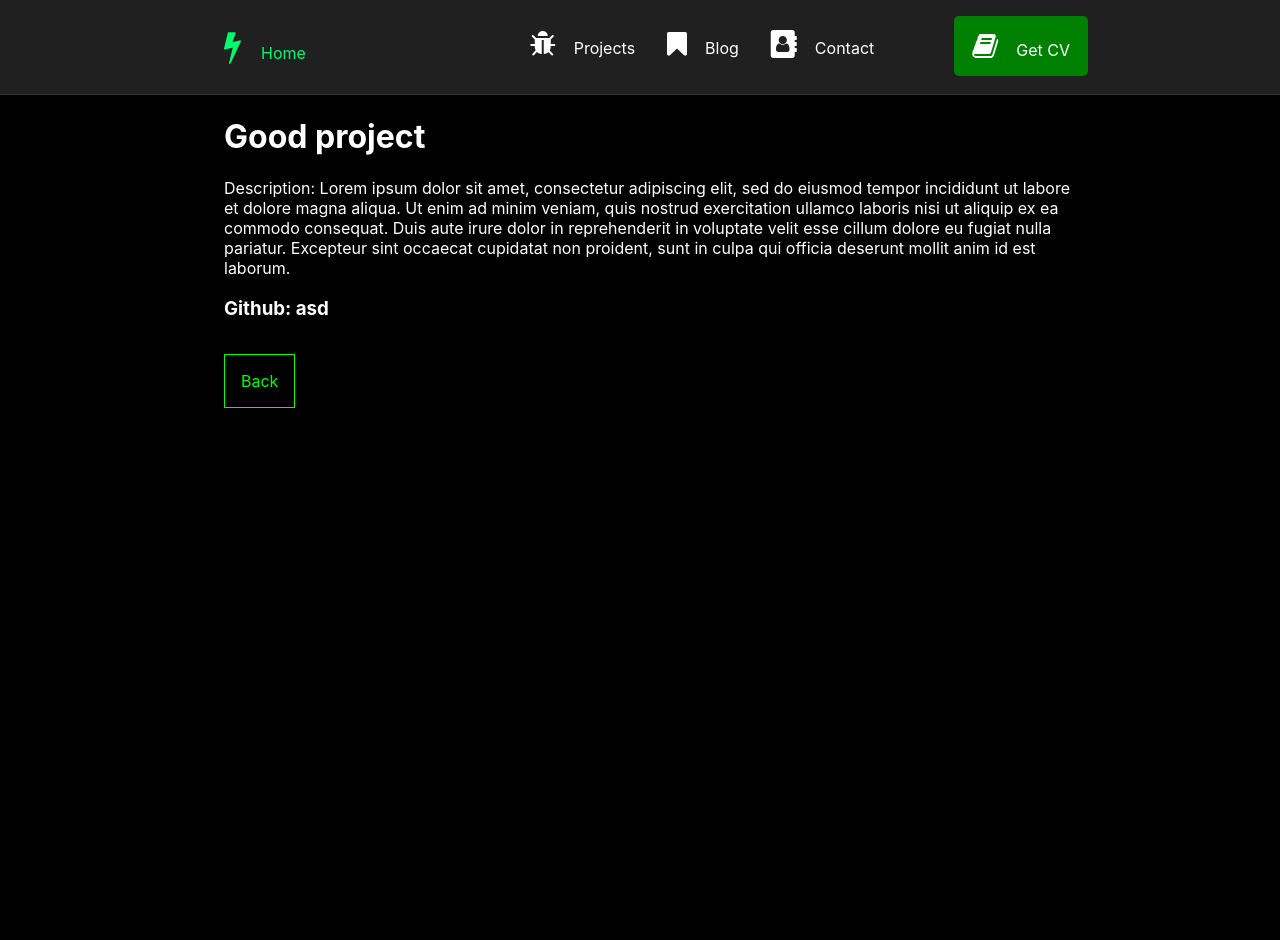
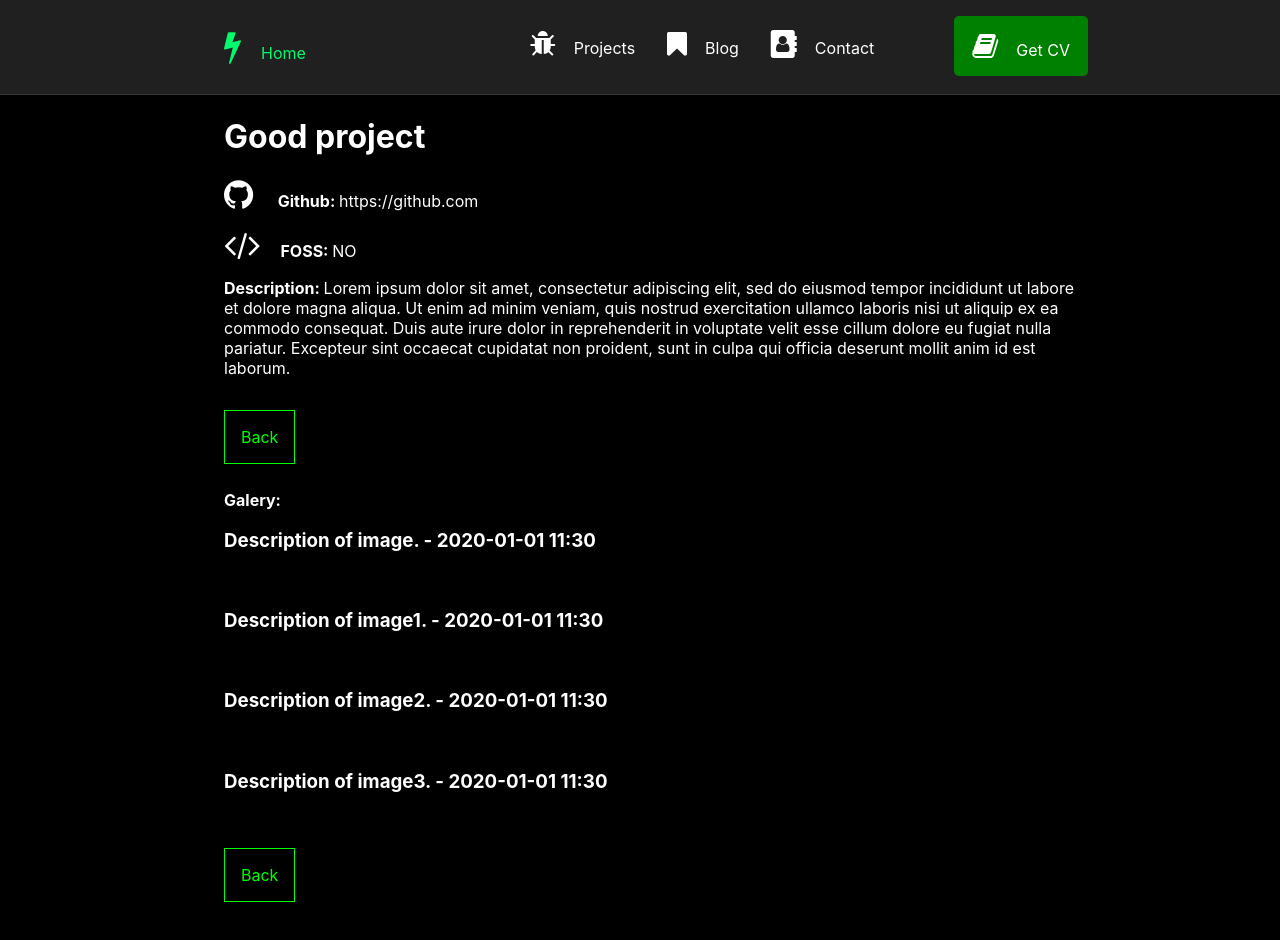
Before and after one commit to Ech4le/Portfolio, a React (Create React App) app in the folder front/: page /projects/0 in a window 1280 px wide. Shown: the top 940 px of the page. Before the commit the page ends 800 px from the top, so only its background shows below. Built offline with nearby package versions, Linux system fonts and the light colour scheme.

Commit message:
project details styled

```diff
--- a/front/src/App.js
+++ b/front/src/App.js
@@ -22,7 +22,13 @@ const App = () => {
             description: "Lorem ipsum dolor sit amet, consectetur adipiscing elit, sed do eiusmod tempor incididunt ut labore et dolore magna aliqua. Ut enim ad minim veniam, quis nostrud exercitation ullamco laboris nisi ut aliquip ex ea commodo consequat. Duis aute irure dolor in reprehenderit in voluptate velit esse cillum dolore eu fugiat nulla pariatur. Excepteur sint occaecat cupidatat non proident, sunt in culpa qui officia deserunt mollit anim id est laborum.",
             link: "#",
 			os: false,
-            image: Raspberry
+            image: Raspberry,
+            galery: [
+                { id: 0, image: Raspberry, description: "Description of image.",    dt: "2020-01-01 11:30" },
+                { id: 1, image: Raspberry, description: "Description of image1.",   dt: "2020-01-01 11:30" },
+                { id: 2, image: Raspberry, description: "Description of image2.",   dt: "2020-01-01 11:30" },
+                { id: 3, image: Raspberry, description: "Description of image3.",   dt: "2020-01-01 11:30" },
+            ]
         },
         {
             id: 1,
@@ -30,14 +36,16 @@ const App = () => {
             description: "Lorem ipsum dolor sit amet, consectetur adipiscing elit, sed do eiusmod tempor incididunt ut labore et dolore magna aliqua. Ut enim ad minim veniam, quis nostrud exercitation ullamco laboris nisi ut aliquip ex ea commodo consequat. Duis aute irure dolor in reprehenderit in voluptate velit esse cillum dolore eu fugiat nulla pariatur. Excepteur sint occaecat cupidatat non proident, sunt in culpa qui officia deserunt mollit anim id est laborum.",
             link: "#",
 			os: false,
-            image: Raspberry
+            image: Raspberry,
+            galery: []
         },
         {
             id: 2,
             name: "Good project",
             description: "Lorem ipsum dolor sit amet, consectetur adipiscing elit, sed do eiusmod tempor incididunt ut labore et dolore magna aliqua. Ut enim ad minim veniam, quis nostrud exercitation ullamco laboris nisi ut aliquip ex ea commodo consequat. Duis aute irure dolor in reprehenderit in voluptate velit esse cillum dolore eu fugiat nulla pariatur. Excepteur sint occaecat cupidatat non proident, sunt in culpa qui officia deserunt mollit anim id est laborum.",
             link: "#",
-            image: Raspberry
+            image: Raspberry,
+            galery: []
         },
         {
             id: 3,
@@ -45,7 +53,8 @@ const App = () => {
             description: "Lorem ipsum dolor sit amet, consectetur adipiscing elit, sed do eiusmod tempor incididunt ut labore et dolore magna aliqua. Ut enim ad minim veniam, quis nostrud exercitation ullamco laboris nisi ut aliquip ex ea commodo consequat. Duis aute irure dolor in reprehenderit in voluptate velit esse cillum dolore eu fugiat nulla pariatur. Excepteur sint occaecat cupidatat non proident, sunt in culpa qui officia deserunt mollit anim id est laborum.",
             link: "#",
 			os: false,
-            image: Raspberry
+            image: Raspberry,
+            galery: []
         },
         {
             id: 4,
@@ -53,14 +62,23 @@ const App = () => {
             description: "Lorem ipsum dolor sit amet, consectetur adipiscing elit, sed do eiusmod tempor incididunt ut labore et dolore magna aliqua. Ut enim ad minim veniam, quis nostrud exercitation ullamco laboris nisi ut aliquip ex ea commodo consequat. Duis aute irure dolor in reprehenderit in voluptate velit esse cillum dolore eu fugiat nulla pariatur. Excepteur sint occaecat cupidatat non proident, sunt in culpa qui officia deserunt mollit anim id est laborum.",
             link: "#",
 			os: true,
-            image: Raspberry
+            image: Raspberry,
+            galery: []
         },
     ]
 
-	const stats = {
-		os_packages: 2,
-		nos_packages: 5
-	}
+	let stats = {
+		os_packages:    0,
+		nos_packages:   0
+	};
+
+    for (let i = 0; i < data.length; i ++) {
+        if (data[i].os) {
+            stats.os_packages += 1
+        } else {
+            stats.nos_packages += 1
+        }
+    }
 
 	return (
 		<BrowserRouter>
--- a/front/src/pages/project-detail.js
+++ b/front/src/pages/project-detail.js
@@ -7,16 +7,67 @@ const DetailDescription = styled.p`
     width: 90%;
 `;
 
+const GithubRedirect = styled.a`
+    text-decoration: none;
+    cursor: pointer;
+    color: white;
+
+    :hover {
+        color: #0F0;
+        transition: color 0.5s ease;
+    }
+`;
+
 
 const ProjectDetail = (props) => {
     const params = useParams();
     let navigate = useNavigate();
     const obj = props.data[params.projectId];
 
+    const imageList = obj.galery.map((elem) => {
+        const imgTest = new Image();
+        imgTest.src = elem.image;
+
+        const factor = 0.6;
+        const lWidth = window.screen.width;
+        const width = imgTest.width;
+        let scale;
+        let new_width;
+
+        if (width > lWidth * factor) {
+            scale = (width * factor) / lWidth;
+            new_width = width * scale;
+        } else {
+            new_width = width;
+        }
+
+        return <div key={elem.id}>
+            <h3>{elem.description} - {elem.dt}</h3>
+            <img style={{ width: `${new_width}px`}} src={elem.image} alt="" />
+        </div>
+    });
+
     return <HomeWrapper>
         <h1>{obj.name} </h1>
-        <DetailDescription>Description: {obj.description} </DetailDescription>
-        <h3>Github: asd</h3>
+
+        <p><GithubRedirect href="#"><i style={{fontSize:'34px', marginRight: '20px'}} className="fa fa-github" aria-hidden="true" /></GithubRedirect> <strong>Github: </strong>https://github.com</p>
+        <p><i style={{fontSize:'34px', marginRight: '20px'}} className="fa fa-code" aria-hidden="true"></i>
+            <strong>FOSS: </strong>
+            { obj.os ? "YES" : "NO" }
+        </p>
+
+        <DetailDescription>
+            <strong>Description: </strong>
+            {obj.description}
+        </DetailDescription>
+
+        <DescriptionButton style={{ marginBottom: "10px"}} onClick={() => navigate('/projects')}>Back</DescriptionButton>
+
+        <div>
+            <p><strong>Galery: </strong></p>
+            {imageList}
+        </div>
+
         <DescriptionButton onClick={() => navigate('/projects')}>Back</DescriptionButton>
     </HomeWrapper>
 }
```
